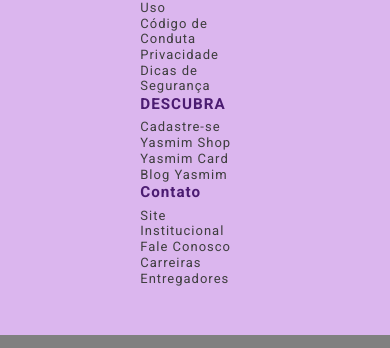
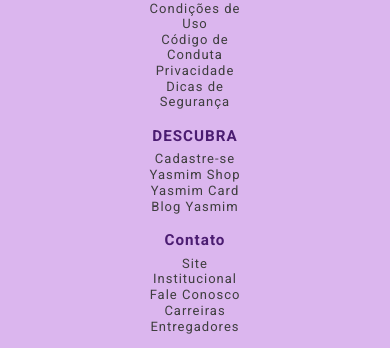
Before and after one commit to kamilarochapimentel/Projeto-Web1, a plain HTML site: page contato2.html in a window 390 px wide. Shown: the part 1105-1453 px from the top of the page. Drawn offline with nearby package versions, Linux system fonts and the light colour scheme.

Commit message:
melhorando responsividade

```diff
--- a/contato2.html
+++ b/contato2.html
@@ -62,7 +62,7 @@
                 <tr> <td>
 
             <div id="feedback">
-                <form action="./contato2.html" method="post">
+                <form action="./contato2.html" method="get">
 
                     <div class="inputForm">
                         <label for="nome">Nome*</label><br>
@@ -143,7 +143,7 @@
 
         <ul>
             <a href="./index.html">
-                <img src="src/assets/images/logo-yasmim-09.png" alt="logo Yasmim" class="imag-ifood">
+                <img src="src/assets/images/logo-yasmim-09.png" alt="logo Yasmim" class="imag-Yasmim">
             </a>
             <div>
                <li><a href="#">Termos e Condições de Uso</a></li>
--- a/src/assets/styles/styles-contato2.css
+++ b/src/assets/styles/styles-contato2.css
@@ -298,7 +298,6 @@ footer .footer-container a{
 @media screen and (max-width: 768px) {
 body {
     width: 100%;
-        /* display: block; */
  }
 
 header {
@@ -312,7 +311,6 @@ footer .footer-container a{
     flex-direction: column;
     font-size: 14px;
  }
-
 
 header nav a {
     margin: 5px 0;
@@ -353,11 +351,8 @@ footer .footer-container a{
 
 /* MAIN */
 
-
 #feedback form {
     width: 100%;
-
-
  }
 
 #feedback form input {
@@ -374,18 +369,20 @@ footer .footer-container a{
  }
 
 
-
 /* FOOTER */
 .footer-container{
     display: flex;
+    text-align: center;
     align-items: center;
     justify-content: center;
     margin-inline: -5rem;
     font-size: 13px;
-             /* display: flexbox; */
     display: block;
+    flex-direction:column-reverse;
+ }
 
-             flex-direction:column-reverse;
+ .footer-container ul{
+    margin-top: 1rem;
  }
 
 
--- a/src/assets/styles/styles-flores2.css
+++ b/src/assets/styles/styles-flores2.css
@@ -279,7 +279,6 @@ footer .footer-container a{
 @media screen and (max-width: 768px) {
 body {
     width: 100%;
-        /* display: block; */
  }
 
 header {
@@ -293,7 +292,6 @@ footer .footer-container a{
     flex-direction: column;
     font-size: 14px;
 }
-
 
 header nav a {
     margin: 5px 0;
@@ -352,20 +350,20 @@ footer .footer-container a{
     height: 200px;
  }
 
-
-
-
  /* FOOTER */
  .footer-container{
     display: flex;
+    text-align: center;
     align-items: center;
     justify-content: center;
     margin-inline: -5rem;
     font-size: 13px;
-             /* display: flexbox; */
     display: block;
+    flex-direction:column-reverse;
+ }
 
-             flex-direction:column-reverse;
+ .footer-container ul{
+    margin-top: 1rem;
  }
 
 
--- a/src/assets/styles/styles-index.css
+++ b/src/assets/styles/styles-index.css
@@ -257,7 +257,6 @@ footer .footer-container a{
 @media screen and (max-width: 768px) {
 body {
     width: 100%;
-        /* display: block; */
  }
 
 header {
@@ -271,7 +270,6 @@ footer .footer-container a{
     flex-direction: column;
     font-size: 14px;
  }
-
 
 header nav a {
     margin: 5px 0;
@@ -310,7 +308,6 @@ footer .footer-container a{
     margin: 20px 0;
  }
 
-
  /* MAIN */
 #newYasmim {
     flex-direction: column;
@@ -318,6 +315,7 @@ footer .footer-container a{
     margin: 1.25rem;
     align-items: start;
  }
+
 .botao-comprar{
     margin: 10% 10%;
  }
@@ -346,16 +344,21 @@ footer .footer-container a{
     height: auto;
  }
 
+ /* FOOTER */
+
 .footer-container{
     display: flex;
+    text-align: center;
     align-items: center;
     justify-content: center;
     margin-inline: -5rem;
     font-size: 13px;
-             /* display: flexbox; */
     display: block;
+    flex-direction:column-reverse;
+ }
 
-             flex-direction:column-reverse;
+ .footer-container ul{
+    margin-top: 1rem;
  }
 
 
--- a/src/assets/styles/styles-produtos2.css
+++ b/src/assets/styles/styles-produtos2.css
@@ -318,7 +318,6 @@ footer .footer-container a{
 @media screen and (max-width: 768px) {
 body {
     width: 100%;
-        /* display: block; */
  }
 
 header {
@@ -332,7 +331,6 @@ footer .footer-container a{
     flex-direction: column;
     font-size: 14px;
 }
-
 
 header nav a {
     margin: 5px 0;
@@ -371,7 +369,6 @@ footer .footer-container a{
     margin: 20px 0;
  }
 
-
 /* MAIN1 */
 .main-primeiro{
     display:flex;
@@ -398,9 +395,7 @@ footer .footer-container a{
     display:flex;
     justify-content: center;
     margin-left: 9%;
-      /* gap:5px; */
     flex-direction: column;
-
   }
 
 .card{
@@ -410,8 +405,8 @@ footer .footer-container a{
     border-radius: 15px;
     margin-top: 50px;
     margin-bottom: 50px;
+  }
 
-  }
 .card img{
     width: 300px;
     height: 20%;
@@ -432,6 +427,7 @@ footer .footer-container a{
     text-align: justify;
     padding: 8px 20px;
   }
+
 .card-valores{
     padding: 8px 20px;
     color:var(--color_gray3);
@@ -441,7 +437,6 @@ footer .footer-container a{
     padding-bottom: 8px;
     color: var(--color_green);
     font-weight: bold;
-
  }
 
 .botao{
@@ -481,21 +476,21 @@ footer .footer-container a{
     color:var(--color_red2);
   }
 
+/* FOOTER */
 
-
-
-
-             /* FOOTER */
 .footer-container{
     display: flex;
+    text-align: center;
     align-items: center;
     justify-content: center;
     margin-inline: -5rem;
     font-size: 13px;
-             /* display: flexbox; */
     display: block;
+    flex-direction:column-reverse;
+ }
 
-             flex-direction:column-reverse;
+ .footer-container ul{
+    margin-top: 1rem;
  }
 
 
```
Also changed, not shown: flores2.html (+1 -1 lines), produtos2.html (+1 -1 lines). Lines whose indentation alone changed are shown as unchanged.
